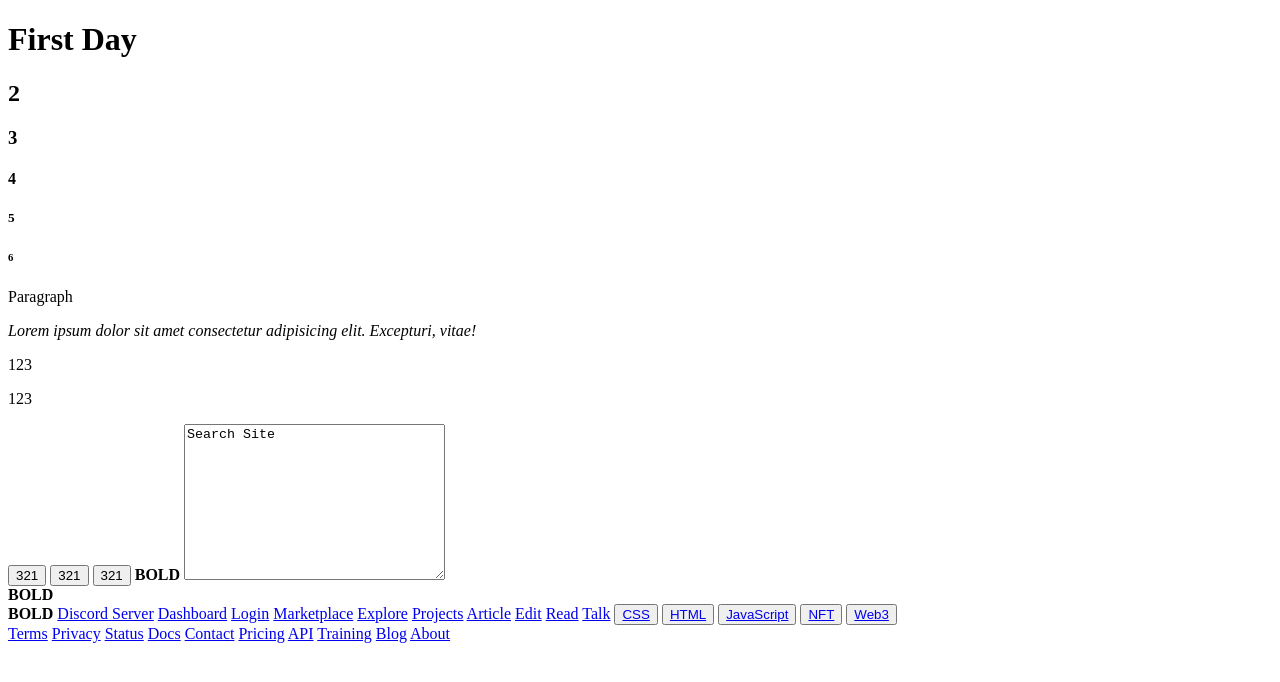
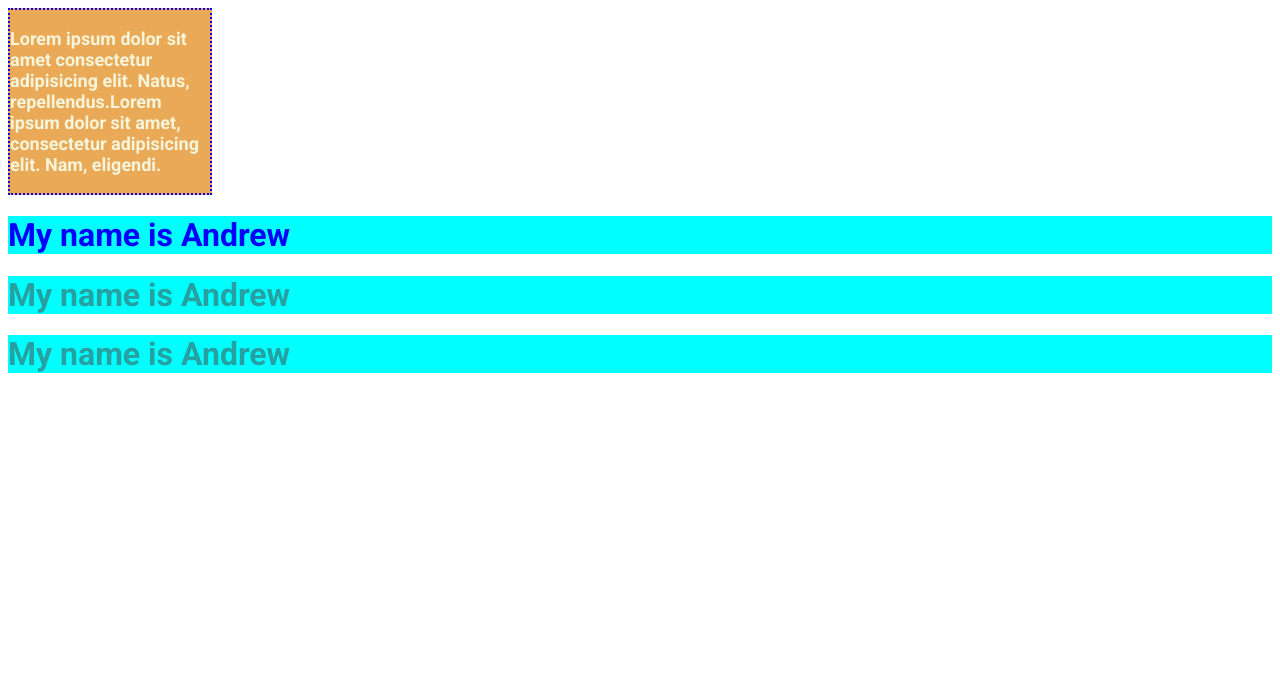
Before and after one commit to Besliu-Gherghescu-Andrei-Alexandru/Frontend-Practice, a plain HTML site: page index.html in a window 1280 px wide. Drawn offline with Linux system fonts and the light colour scheme.

Commit message:
Add files via upload

```diff
--- a/index.html
+++ b/index.html
@@ -4,67 +4,25 @@
     <meta charset="UTF-8" />
     <meta http-equiv="X-UA-Compatible" content="IE=edge" />
     <meta name="viewport" content="width=device-width, initial-scale=1.0" />
-    <title>First day of practice</title>
-    <style>
-      .class{
-        position: relative;
-        background-color: aliceblue;
-        width: 10%;
-        height:inherit
-      }
-    </style>
+    <title>Index</title>
+    <link rel="stylesheet" href="./style.css" />
+    <link rel="preconnect" href="https://fonts.googleapis.com" />
+    <link rel="preconnect" href="https://fonts.gstatic.com" crossorigin />
+    <link
+      href="https://fonts.googleapis.com/css2?family=Roboto:ital,wght@0,300;0,400;0,700;1,500&display=swap"
+      rel="stylesheet"
+    />
   </head>
   <body>
-    <h1>First Day</h1>
-    <h2>2</h2>
-    <h3>3</h3>
-    <h4>4</h4>
-    <h5>5</h5>
-    <h6>6</h6>
-    <p>Paragraph</p>
-    <p>
-      <i
-        >Lorem ipsum dolor sit amet consectetur adipisicing elit. Excepturi,
-        vitae!</i
-      >
-    </p>
-    <p>123</p>
-    <p>123</p>
-    <button>321</button>
-    <button>321</button>
-    <button>321</button>
-    <b>BOLD</b>
-    <textarea name="Search" id="" cols="30" rows="10">Search Site</textarea>
     <div>
-      <b>BOLD</b>
+      <p>
+        Lorem ipsum dolor sit amet consectetur adipisicing elit. Natus,
+        repellendus.Lorem ipsum dolor sit amet, consectetur adipisicing elit.
+        Nam, eligendi.
+      </p>
     </div>
-    <b>BOLD</b>
-    <a href="https://discord.gg/frontend" target="_blank">Discord Server</a>
-    <a href="/dashboard.html" target="_blank">Dashboard</a>
-    <a href="/login.html" target="_blank">Login</a>
-    <a href="/Marketplace.html" target="_blank">Marketplace</a>
-    <a href="./explore.html">Explore</a>
-    <a href="/Projects.html">Projects</a>
-    <a href="/Header/Article.html">Article</a>
-    <a href="/Header/Edit.html">Edit</a>
-    <a href="/Header/Read.html">Read</a>
-    <a href="/Header/Talk.html">Talk</a>
-    <button><a href="/Selector/CSS.html">CSS</a></button>
-    <button><a href="/Selector/HTML.html">HTML</a></button>
-    <button><a href="/Selector/JavaScript.html">JavaScript</a></button>
-    <button><a href="/Selector/NFT.html">NFT</a></button>
-    <button><a href="/Selector/Web3.html">Web3</a></button>
-    <footer>
-      <a href="/Footer/Terms.html">Terms</a>
-      <a href="/Footer/Privacy.html">Privacy</a>
-      <a href="/Footer/Status.html">Status</a>
-      <a href="/Footer/Docs.html">Docs</a>
-      <a href="/Footer/Contact.html">Contact</a>
-      <a href="/Footer/Pricing.html">Pricing</a>
-      <a href="/Footer/API.html">API</a>
-      <a href="/Footer/Training.html">Training</a>
-      <a href="/Footer/Blog.html">Blog</a>
-      <a href="/Footer/About.html">About</a>
-    </footer>
+    <h1 style="color: blue">My name is Andrew</h1>
+    <h1>My name is Andrew</h1>
+    <h1>My name is Andrew</h1>
   </body>
 </html>
```
